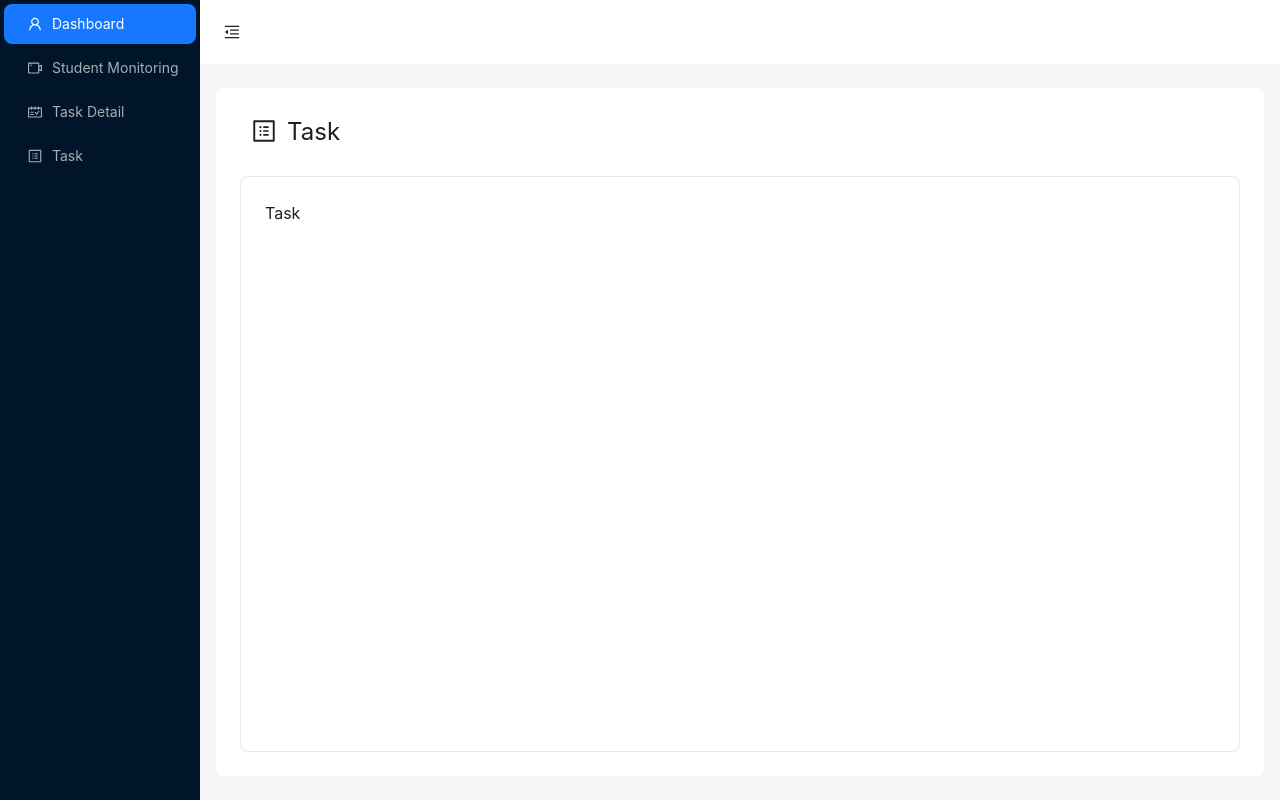
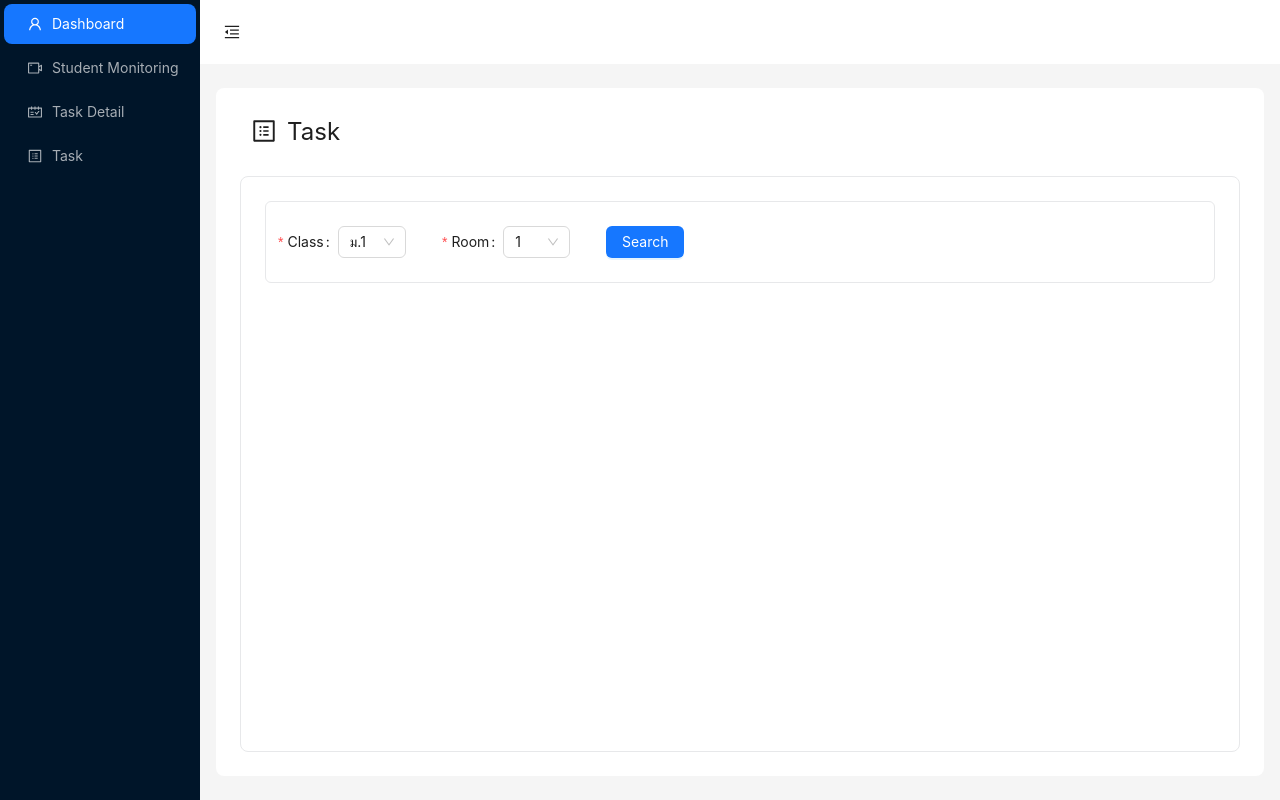
Before and after one commit to gerChinnawat/back-table-ui, a Next.js app in the folder pr-back-table/: page /task in a window 1280 px wide. Built offline with nearby package versions, Linux system fonts and the light colour scheme.

Commit message:
add search form to task feature

```diff
--- /dev/null
+++ b/pr-back-table/data/dataList.tsx
@@ -0,0 +1,66 @@
+
+export const classList = [
+    {
+        id: 1,
+        classNo: "ม.1",
+        value: 10,
+    },
+    {
+        id: 2,
+        classNo: "ม.2",
+        value: 11,
+    },
+    {
+        id: 3,
+        classNo: "ม.6",
+        value: 15,
+    },
+];
+
+export const roomList = [
+    {
+        id: 1,
+        roomNo: "1",
+        value: 1,
+    },
+    {
+        id: 2,
+        roomNo: "2",
+        value: 2,
+    },
+    {
+        id: 3,
+        roomNo: "3",
+        value: 3,
+    },
+    {
+        id: 4,
+        roomNo: "4",
+        value: 4,
+    },
+    {
+        id: 5,
+        roomNo: "5",
+        value: 5,
+    },
+    {
+        id: 6,
+        roomNo: "6",
+        value: 6,
+    },
+    {
+        id: 7,
+        roomNo: "7",
+        value: 7,
+    },
+    {
+        id: 8,
+        roomNo: "8",
+        value: 8,
+    },
+    {
+        id: 9,
+        roomNo: "9",
+        value: 9,
+    },
+];
--- /dev/null
+++ b/pr-back-table/features/task/components/SearchForm.tsx
@@ -0,0 +1,63 @@
+"use client";
+import { Form, Select, Row, Col, Button } from "antd";
+import { classList, roomList } from "@/data/dataList";
+
+const SearchForm = () => {
+    const handleOnFinish = (value: any) => {
+        console.log(value)
+    };
+    return (
+        <Form
+            layout="horizontal"
+            onFinish={handleOnFinish}
+            initialValues={{
+                classNo: 10,
+                roomNo: 1
+            }}
+            style={{ border: "solid 1px #E7E8EA", borderRadius: "6px" }}
+        >
+            <Row gutter={[36, 0]} style={{ marginTop: "24px" }}>
+                <Col xs={24} sm={24} md={8} lg={4} xl={4} xxl={4} style={{ marginLeft: "12px" }}>
+                    <Form.Item
+                        label="Class :"
+                        name="classNo"
+                        required
+                    >
+                        <Select defaultValue={10}>
+                            {classList.map((item) => {
+                                return (
+                                    <Select.Option key={item.id} value={item.value} >{item.classNo}</Select.Option>
+                                );
+                            })}
+                        </Select>
+                    </Form.Item>
+                </Col>
+                <Col xs={24} sm={24} md={8} lg={6} xl={4} xxl={4}>
+                    <Form.Item
+                        label="Room :"
+                        name="roomNo"
+                        required
+                    >
+                        <Select defaultValue={1}>
+                            {roomList.map((item) => {
+                                return (
+                                    <Select.Option key={item.id} value={item.value} >{item.roomNo}</Select.Option>
+                                );
+                            })}
+                        </Select>
+                    </Form.Item>
+                </Col>
+                <Col>
+                    <Button
+                        htmlType="submit"
+                        type="primary"
+                    >
+                        Search
+                    </Button>
+                </Col>
+            </Row>
+        </Form>
+    );
+};
+
+export default SearchForm;
--- a/pr-back-table/features/task/screens/TaskScreen.tsx
+++ b/pr-back-table/features/task/screens/TaskScreen.tsx
@@ -1,6 +1,7 @@
 import LayoutPage from "@/components/LayoutPage";
 import LayoutContent from "@/components/LayoutContent";
 import { ProfileOutlined } from '@ant-design/icons';
+import SearchForm from "../components/SearchForm";
 
 const TaskScreen = () => {
     return (
@@ -9,7 +10,7 @@ const TaskScreen = () => {
                 title="Task"
                 icon={<ProfileOutlined />}
             >
-                Task
+                <SearchForm />
             </LayoutContent>
         </LayoutPage>
     );
```
